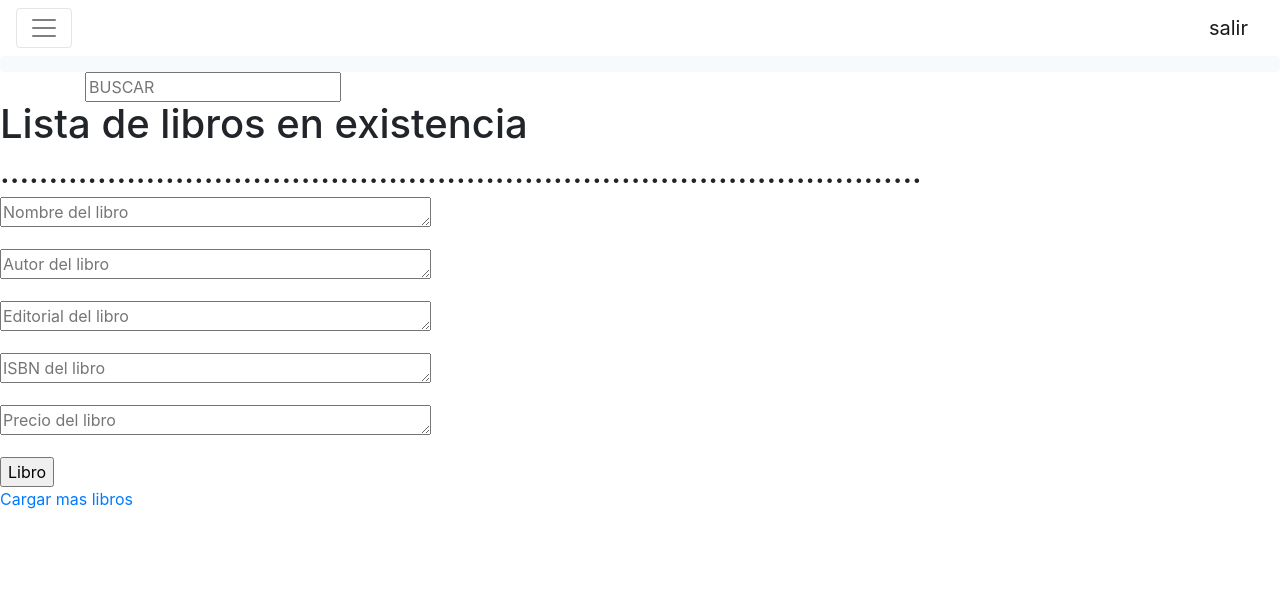
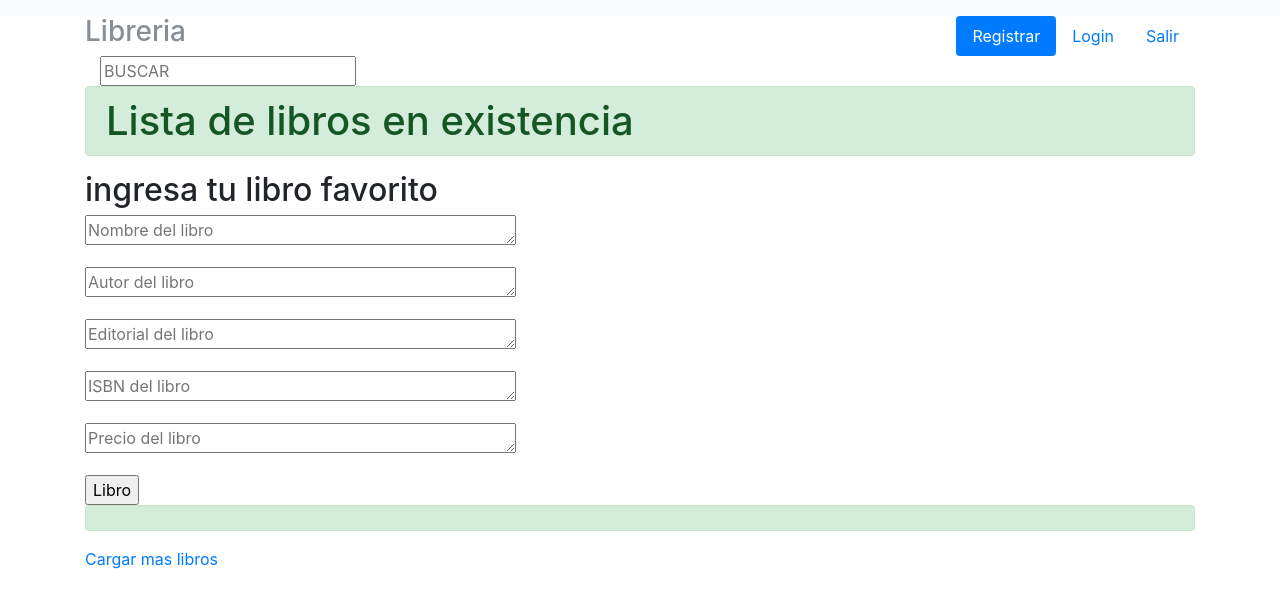
Before and after one commit to hegr54/examen_desarroweb_1, a Django app: page /libros/lista in a window 1280 px wide. Shown: the top 608 px of the page. Run offline with Django 3.2, Linux system fonts and the light colour scheme; data comes from the database, SQL or seed files in the repository; some libraries are stand-ins or nearby versions.

Commit message:
edicion de ajax

```diff
--- a/biblioteca/biblioteca/templates/base.html
+++ b/biblioteca/biblioteca/templates/base.html
@@ -21,12 +21,12 @@
 
   <body>
     {% block navbar %}
-    <nav class="navbar navbar-toggleable-md navbar-light bg-faded">
+    <!-- <nav class="navbar navbar-toggleable-md navbar-light bg-faded">
       <button class="navbar-toggler navbar-toggler-right" type="button" data-toggle="collapse" data-target="#navbarSupportedContent" aria-controls="navbarSupportedContent" aria-expanded="false" aria-label="Toggle navigation">
         <span class="navbar-toggler-icon"></span>
-      </button>
-        <a class="navbar-brand" href="/accounts/register/">salir <span class="sr-only">(current)</span></a>
-    </nav>
+      </button> -->
+        <!-- <a class="navbar-brand" href="/accounts/register/">salir <span class="sr-only">(current)</span></a> -->
+    <!-- </nav> -->
     {% endblock %}
 
       <nav class="navbar navbar-expand-lg navbar-light bg-light rounded">
--- a/biblioteca/biblioteca/templates/libros_list_ajax.html
+++ b/biblioteca/biblioteca/templates/libros_list_ajax.html
@@ -29,7 +29,7 @@ $(document).ready(function(){
             "<div class='media'>"+
               "<div class='content'>"+
                 "<p>"+
-                  "<a href='/libros/detalle/"+librosId+"'/'>View</a> "+" | "+librosUser+ "&nbsp;"+ "|" +
+                  "<a class='alert alert-danger'href='/libros/detalle/"+librosId+"'/'>View</a> "+" | "+librosUser+ "&nbsp;"+ "|" +
                   librosDateDisplay+ " | "+
                 "</p>"+
               "</div>"+
@@ -41,9 +41,9 @@ $(document).ready(function(){
             "<div class='media'>"+
               "<div class='content'>"+
                 "<p>"+
-                  "<a href='/libros/detalle/"+librosId+"'/'>Informacion</a> "+" | "+librosUser+ "&nbsp;"+ "|" +
-                  librosDateDisplay+ " | " +"<a href='/libros/detalle/"+librosId+"/actualizar'>Actualizar</a> "+
-                    " | " +"<a href='/libros/detalle/"+librosId+"/eliminar'>Eliminar</a> "+
+                  "<a class='alert alert-danger' href='/libros/detalle/"+librosId+"'/'>Informacion</a> "+" | "+librosUser+ "&nbsp;"+ "|" +
+                  librosDateDisplay+ " | " +"<a class='alert alert-danger' href='/libros/detalle/"+librosId+"/actualizar'>Actualizar</a> "+
+                    " | " +"<a class='alert alert-danger' href='/libros/detalle/"+librosId+"/eliminar'>Eliminar</a> "+
                 "</p>"+
               "</div>"+
             "</div>"
@@ -96,21 +96,39 @@ $(document).ready(function(){
 
 
 {%block Libro%}
+<div class="container">
+     <header class="header clearfix">
+       <nav>
+         <ul class="nav nav-pills float-right">
+           <li class="nav-item">
+             <a class="nav-link active" href="/accounts/register/">Registrar<span class="sr-only">(current)</span></a>
+           </li>
+           <li class="nav-item">
+             <a class="nav-link" href="/Login/register">Login</a>
+           </li>
+           <li class="nav-item">
+             <a class="nav-link" href="/accounts/register/">Salir</a>
+           </li>
+         </ul>
+       </nav>
+       <h3 class="text-muted">Libreria</h3>
+     </header>
 <!-- <a class="navbar-brand" href="accounts/profile/">lista de libros</a> -->
 <div class="container">
   {% include "busquedas.html" %}
 </div>
 {%block content%}
+
 {% if not request.GET.q %}
 <div class="">
 
-    <h1>Lista de libros en existencia</h1>
-    <h2>...............................................................................................</h2>
+    <h1><div class="alert alert-success" role="alert">Lista de libros en existencia</h1>
+    <h2>ingresa tu libro favorito</h2>
           {%include "form.html" with form=create_form action_url=create_url btn_title='Libro' form_id='libros-form'%}
 </div>
 {% endif %}
 {%endblock%}
-<article class="post" id="ajax_libros">
+<article class="alert alert-success" id="ajax_libros">
 </article>
 <a href="#" id='loadmore'>Cargar mas libros</a>
 {% for object in object_list %}
```
